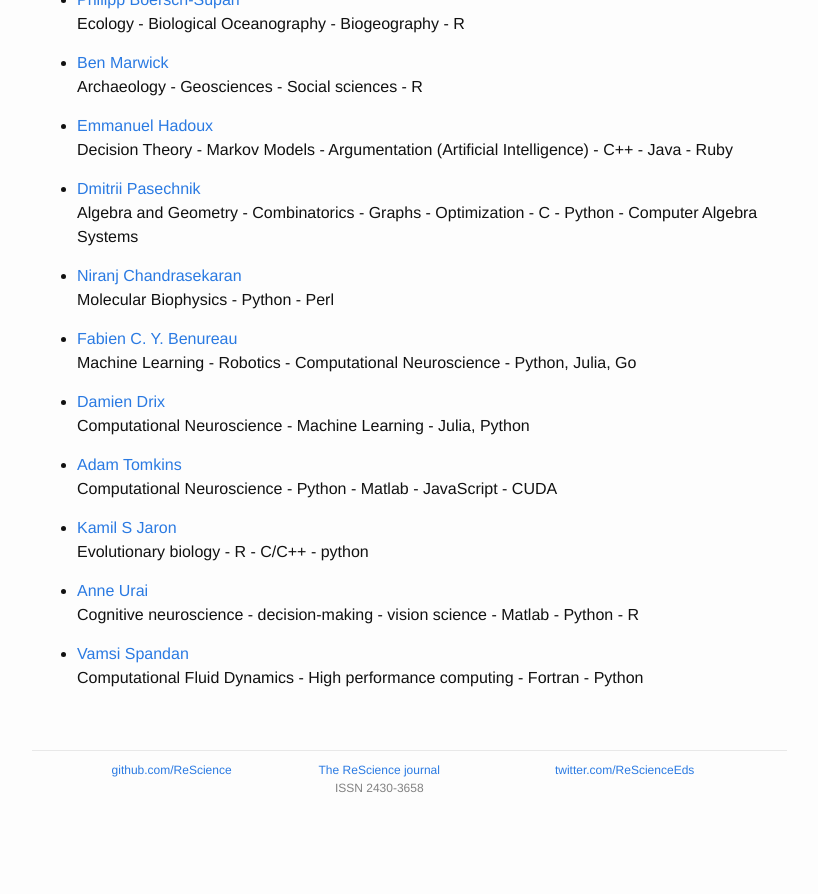
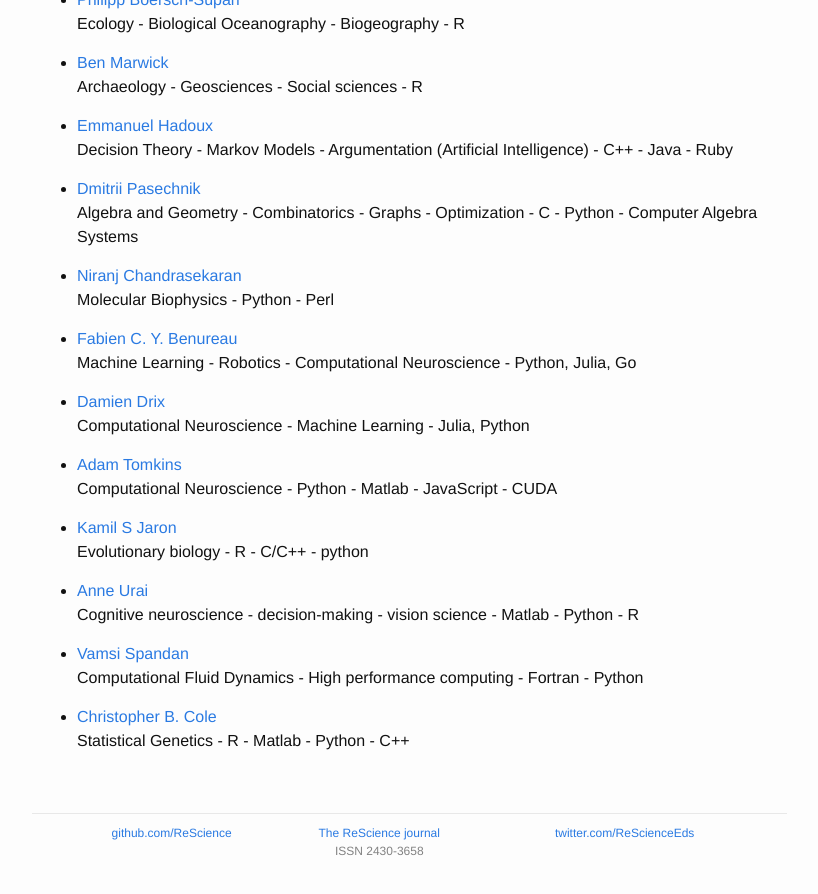
Before and after one commit to ReScience/rescience.github.io, a Jekyll site: the page built from 04-board.md, in a window 1280 px wide and 900 px high, scrolled down 3558 px. Shown: the top 894 px of the window, without its empty margins (223-1041 px from the left). Built offline with Jekyll 4.4.1, drawn with Linux system fonts in a browser that asks for light colours; before the commit the page ends 4395 px from its top, so only the background shows below that.

Commit message:
Updated board

```diff
--- a/04-board.md
+++ b/04-board.md
@@ -214,3 +214,6 @@ accepts submissions in other open source languages.
 
 * [Vamsi Spandan](https://github.com/nadnaps)
   Computational Fluid Dynamics - High performance computing - Fortran - Python
+
+* [Christopher B. Cole](https://github.com/Chris1221)
+  Statistical Genetics - R - Matlab - Python - C++
```
